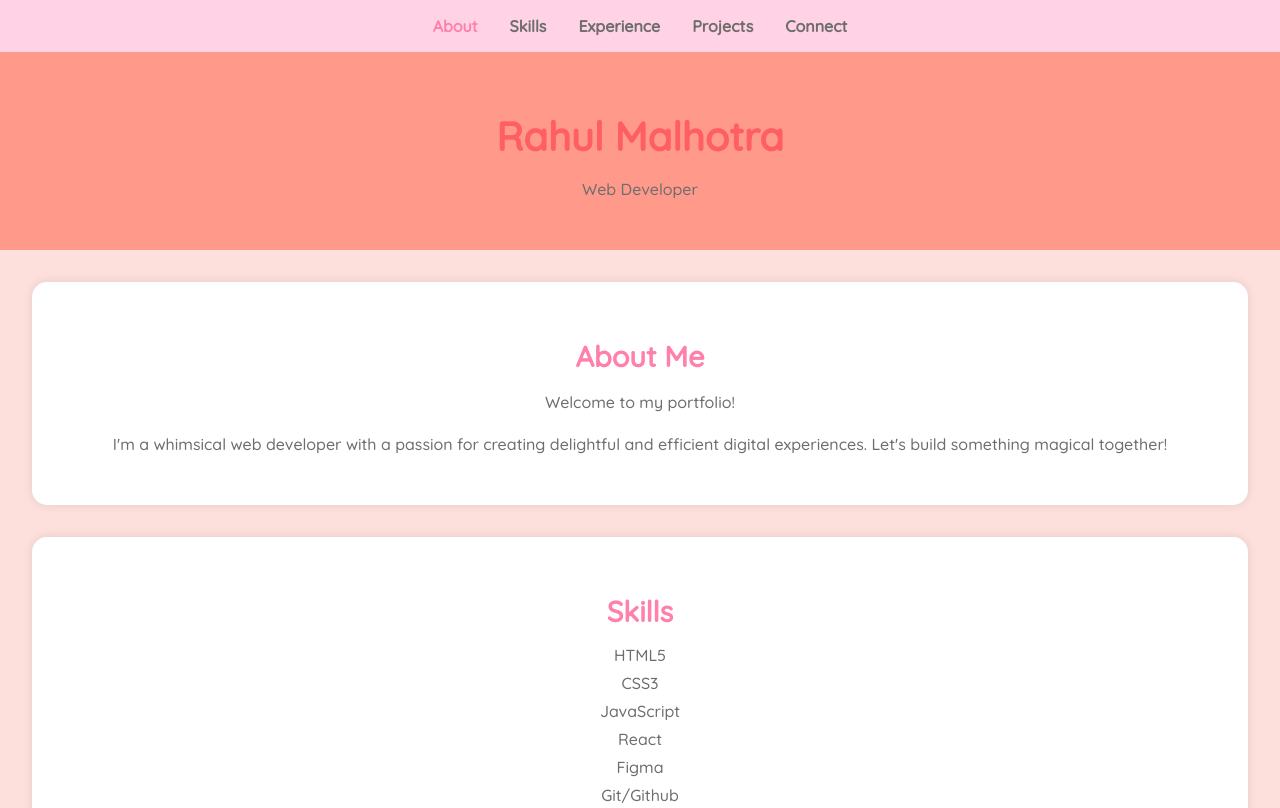
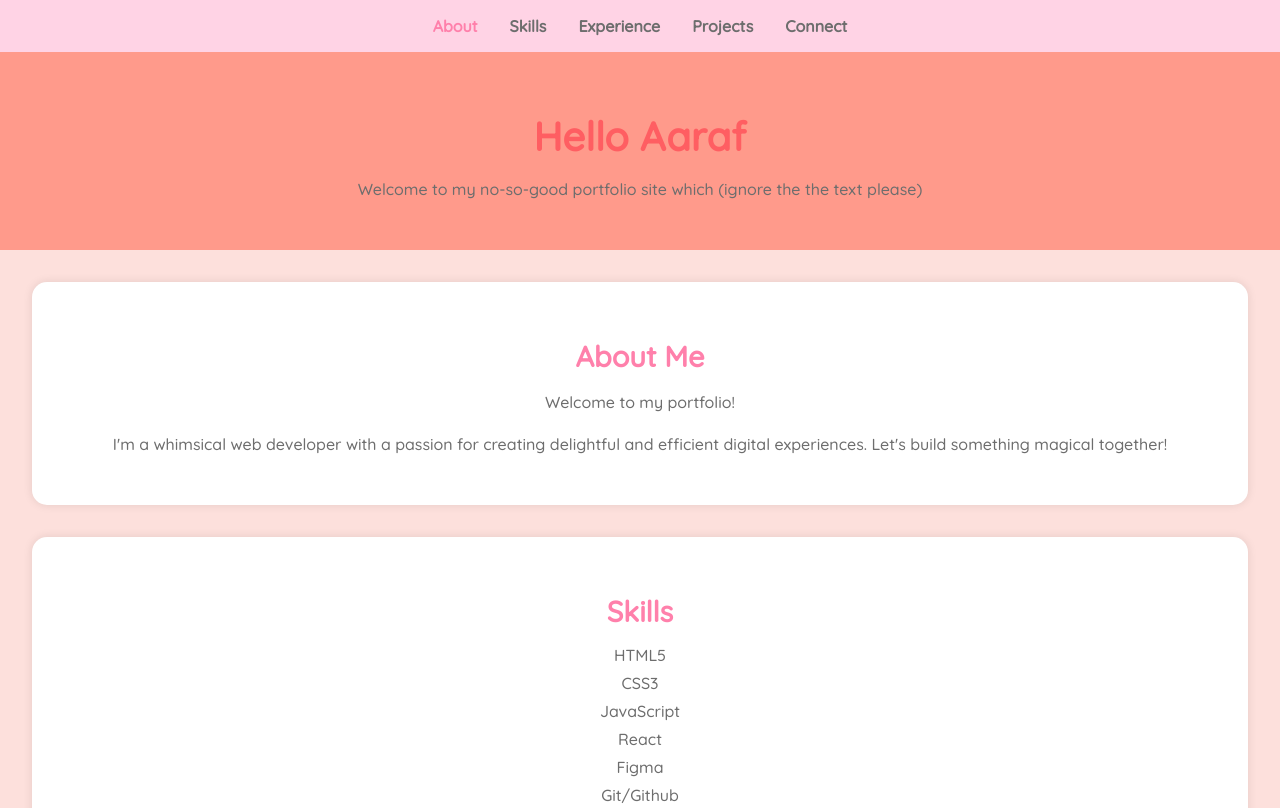
Before and after one commit to RahulmalhotraXGIT/Portfolio-, a plain HTML site: page index.html in a window 1280 px wide. Shown: the top 808 px of the page. Drawn offline with Linux system fonts and the light colour scheme.

Commit message:
Update index.html

```diff
--- a/index.html
+++ b/index.html
@@ -183,8 +183,8 @@
   <nav> <a href="#about" class="selected">About</a> <a href="#skills">Skills</a> <a href="#experience">Experience</a> <a href="#projects">Projects</a> <a href="#social-links">Connect</a>
   </nav>
   <header>
-   <h1>Rahul Malhotra</h1>
-   <p>Web Developer</p>
+   <h1>Hello Aaraf</h1>
+   <p>Welcome to my no-so-good portfolio site which (ignore the the text please)</p>
   </header>
   <section id="about">
    <h2>About Me</h2>
```
